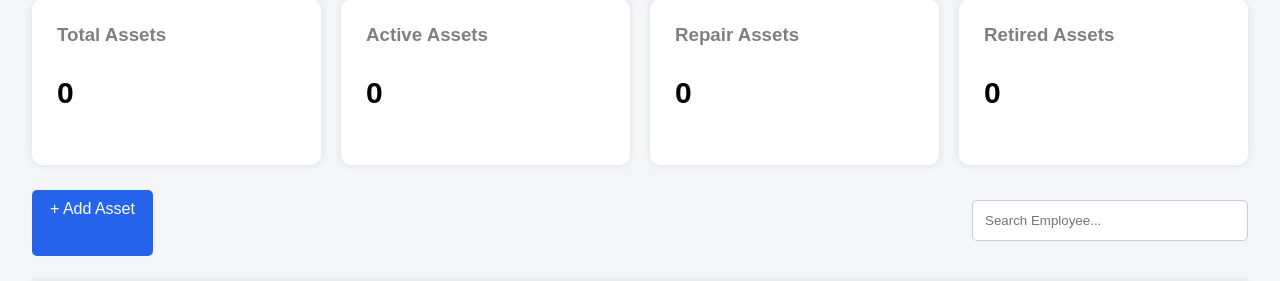
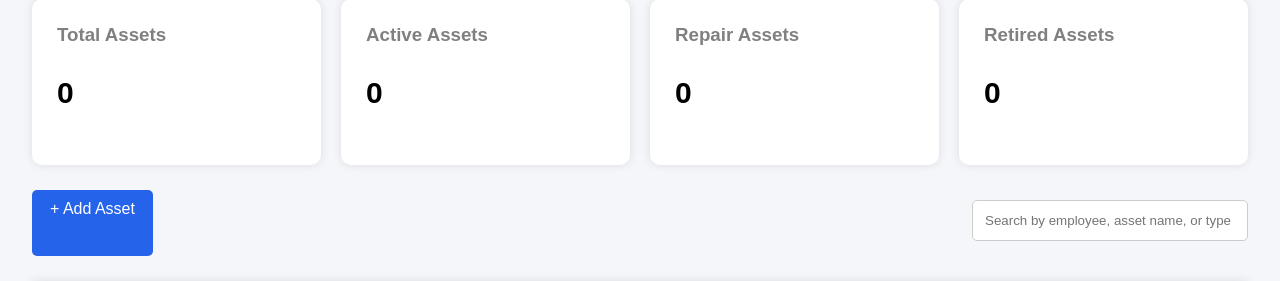
Before and after one commit to AkramHussain78618/IT_Asset_Pipeline_System, a Flask app: page /dashboard in a window 1280 px wide. Shown: the part 220-501 px from the top of the page. Run offline with Flask 3, Linux system fonts and the light colour scheme; the visitor is signed in with stand-in values (Sample User, id 1); data that the repository does not hold is empty.

Commit message:
Updated search placeholder text

```diff
--- a/templates/dashboard.html
+++ b/templates/dashboard.html
@@ -126,7 +126,7 @@
                 class="search-box"
                 type="text"
                 name="search"
-                placeholder="Search Employee..."
+                placeholder="Search by employee, asset name, or type"
             >
 
         </form>
```
